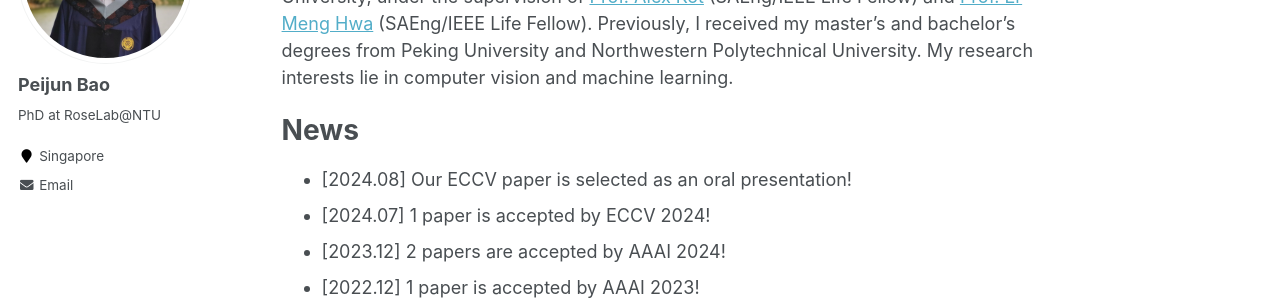
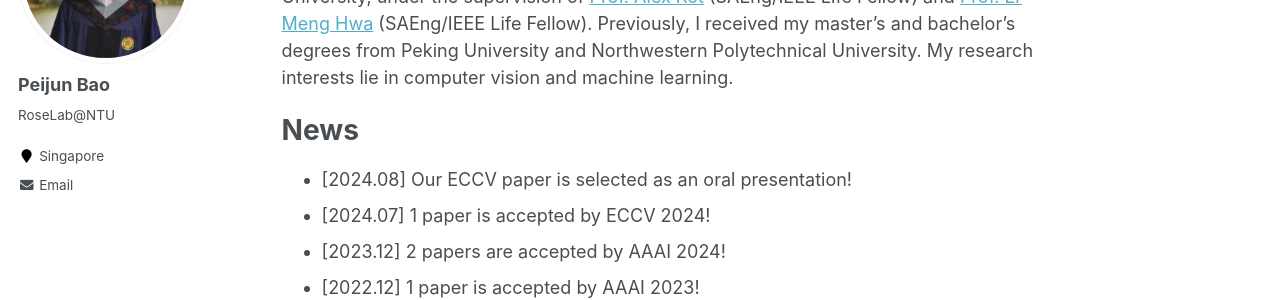
Before and after one commit to baopj/baopj.github.io, a Jekyll site: the page built from _pages/about.md, in a window 1280 px wide. Shown: the part 224-524 px from the top of the page. Built offline with Jekyll 4.4.1, drawn with Linux system fonts in a browser that asks for light colours.

Commit message:
Update _config.yml

```diff
--- a/_config.yml
+++ b/_config.yml
@@ -82,7 +82,7 @@ analytics:
 author:
   name             : "Peijun Bao"
   avatar           : "profile.jpg"
-  bio              : PhD at RoseLab@NTU
+  bio              : RoseLab@NTU
   location         : "Singapore"
   employer         :
   pubmed           :
```
